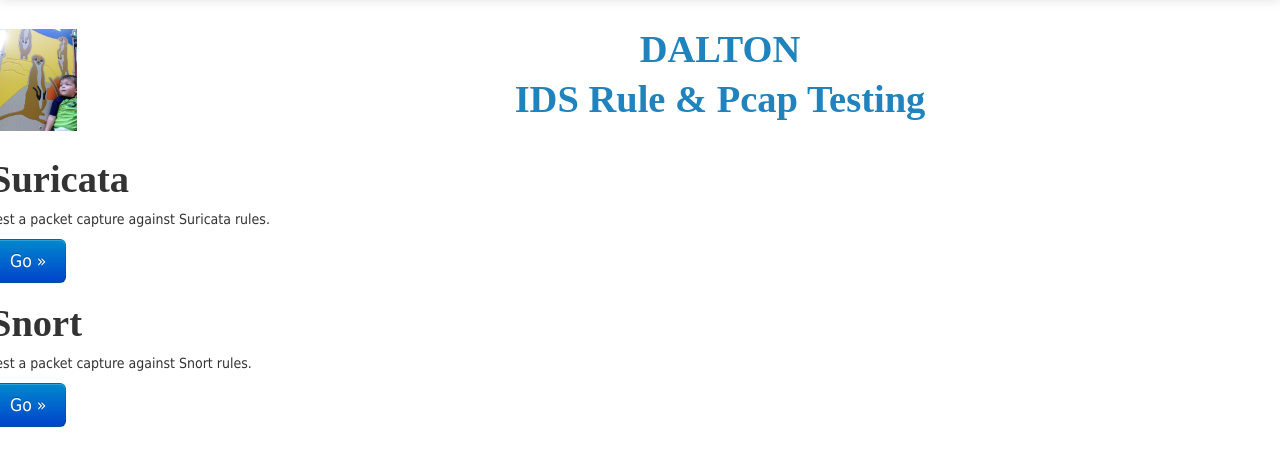
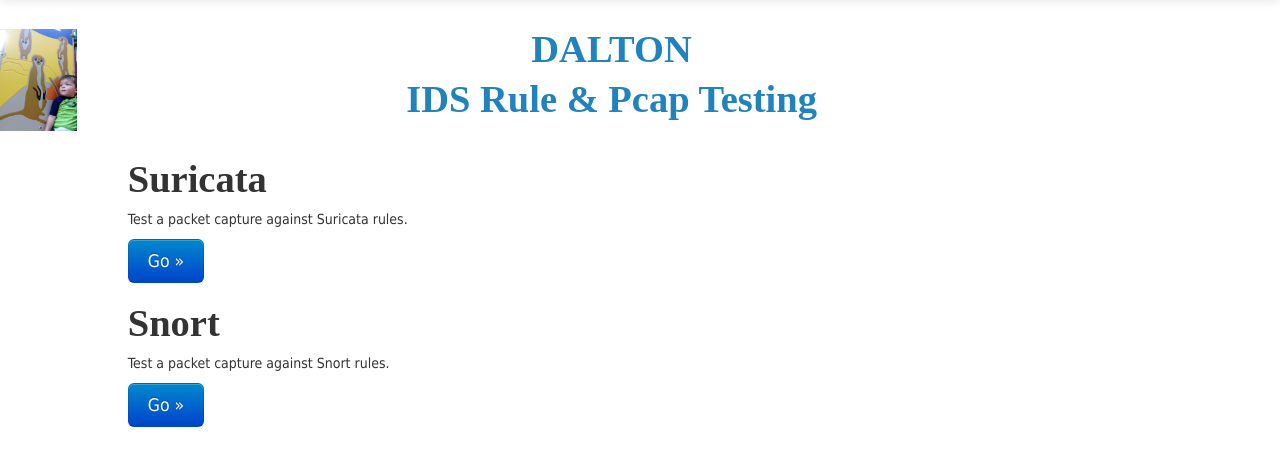
Before and after one commit to secureworks/dalton, a Flask app: page /dalton in a window 1280 px wide; the page is wider, and only the part inside the window is pictured. Shown: the part 41-507 px from the top of that part. Run offline with Flask 2, Linux system fonts and the light colour scheme; parts of the project's set-up code (start-up, migrations or seed data) failed here and were passed over; some libraries are stand-ins or nearby versions.

Commit message:
UI layout tweaks

```diff
--- a/app/templates/dalton/index.html
+++ b/app/templates/dalton/index.html
@@ -1,16 +1,20 @@
 {% extends "layout.html" %}
 {% block body %}
-    <h1 style="text-align:center;color:#2083BE;font-family:Stencil;">DALTON</h1><h1 style="text-align:center;color:#2083BE;">IDS Rule &#38; Pcap Testing</h1>
+    <div class="row">
+        <div class="span11">
+            <h1 style="text-align:center;color:#2083BE;font-family:Stencil;">DALTON</h1><h1 style="text-align:center;color:#2083BE;">IDS Rule &#38; Pcap Testing</h1>
+        </div>
+    </div>
     <br>
     <div class="row">
-        <div class="span12">
+        <div class="span11">
             <h1>Suricata</h1>
             <p>Test a packet capture against Suricata rules.</p>
             <p><a class="btn btn-primary btn-large" href="/dalton/coverage/suricata/">Go &raquo;</a></p>
         </div>
     </div>
     <div class="row">
-        <div class="span12">
+        <div class="span11">
             <h1>Snort</h1>
             <p>Test a packet capture against Snort rules.</p>
             <p><a class="btn btn-primary btn-large" href="/dalton/coverage/snort/">Go &raquo;</a></p>
--- a/app/templates/dalton/job.html
+++ b/app/templates/dalton/job.html
@@ -1,7 +1,7 @@
 {% extends "dalton/layout.html" %}
 {% block body %}
     <div class="row">
-        <div class="span9">
+        <div class="span11">
             <h2>
 		Report for {{jobid}}
         {% set tlist = tech.split('-') %}
@@ -30,7 +30,7 @@
 				unknown
 			{% endif %}
 			<br/><br/>
-			    <a href="/dalton/sensor_api/get_job/{{jobid}}">Download Job Zipfile</a> (includes pcap, rules, and variables)
+			    <a href="/dalton/sensor_api/get_job/{{jobid}}">Download Job Zipfile</a> (includes pcap(s), rules, and config)
 			    <br/><br/>
 	        <div class="tabbable">
 	            <ul class="nav nav-tabs">
--- a/app/templates/dalton/layout.html
+++ b/app/templates/dalton/layout.html
@@ -73,7 +73,7 @@
             <div class="span1 navbar-fixed-top" style="margin-top:70px;">
                 <img src="{{ url_for('static', filename='images/dalton.png') }}">
             </div>
-            <div class="container" style="width:1400px">
+            <div class="span10 offset1">
                 {% block body %}{% endblock %}
             </div>
         </div>
--- a/app/templates/dalton/queue.html
+++ b/app/templates/dalton/queue.html
@@ -1,7 +1,7 @@
 {% extends "dalton/layout.html" %}
 {% block body %}
     <div class="row">
-        <div class="span9">
+        <div class="span11">
             <h2>Recent Jobs</h2>
             <h4>Queued Jobs: {{ queued_jobs }}&nbsp;&nbsp;|&nbsp;&nbsp;Running Jobs: {{ running_jobs }}</h4>
             <h5>Show Recent:
--- a/app/templates/dalton/sensor.html
+++ b/app/templates/dalton/sensor.html
@@ -1,7 +1,7 @@
 {% extends "dalton/layout.html" %}
 {% block body %}
     <div class="row">
-        <div class="span10">
+        <div class="span11">
             <h2>Sensors</h2>
             <br/>
             <table class="table table-striped">
```
Also changed, not shown: app/templates/dalton/about.html (+3 -6 lines), app/templates/dalton/coverage.html (+6 -6 lines), app/templates/dalton/home.html (deleted, +0 -16 lines).
